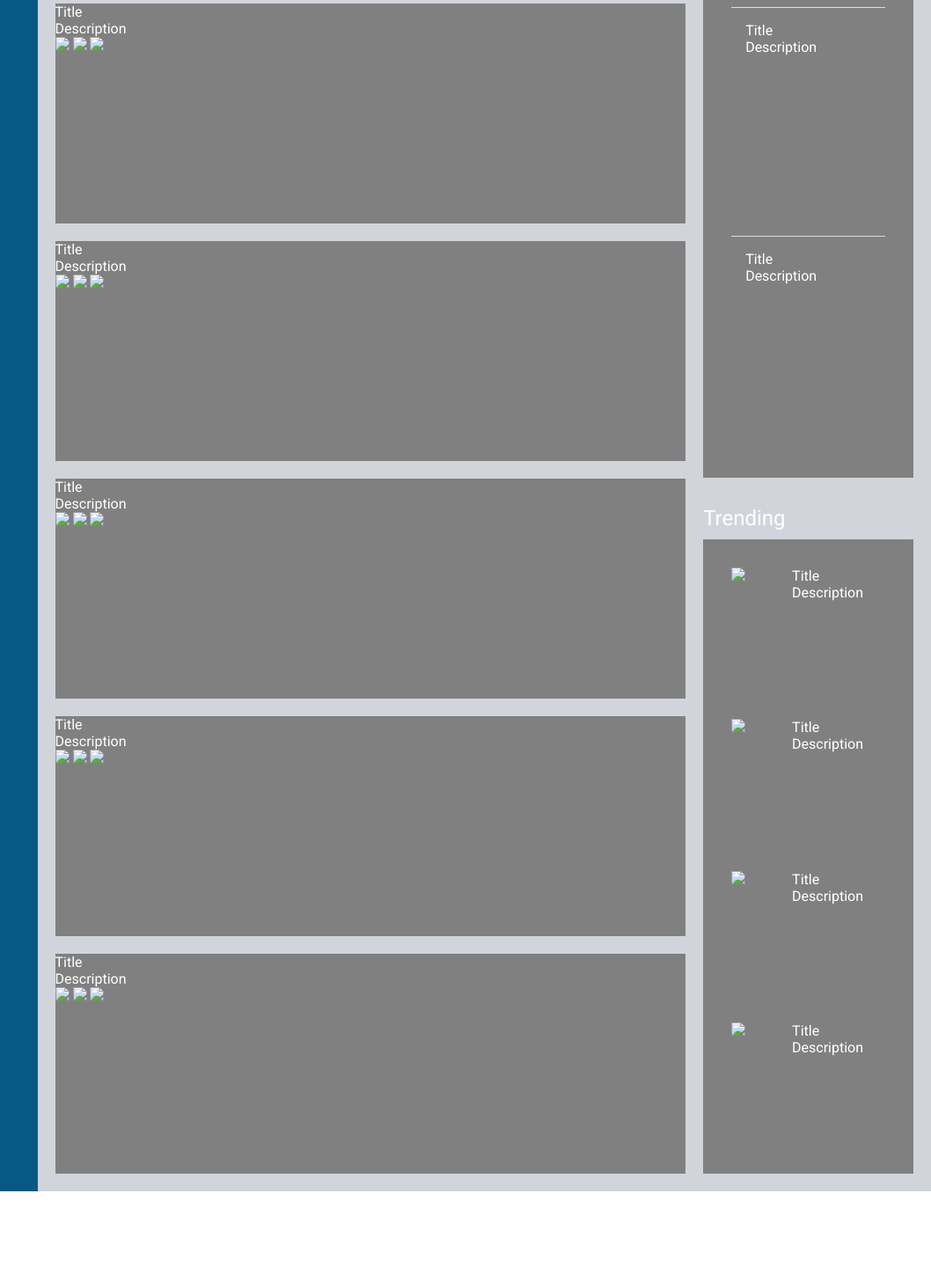
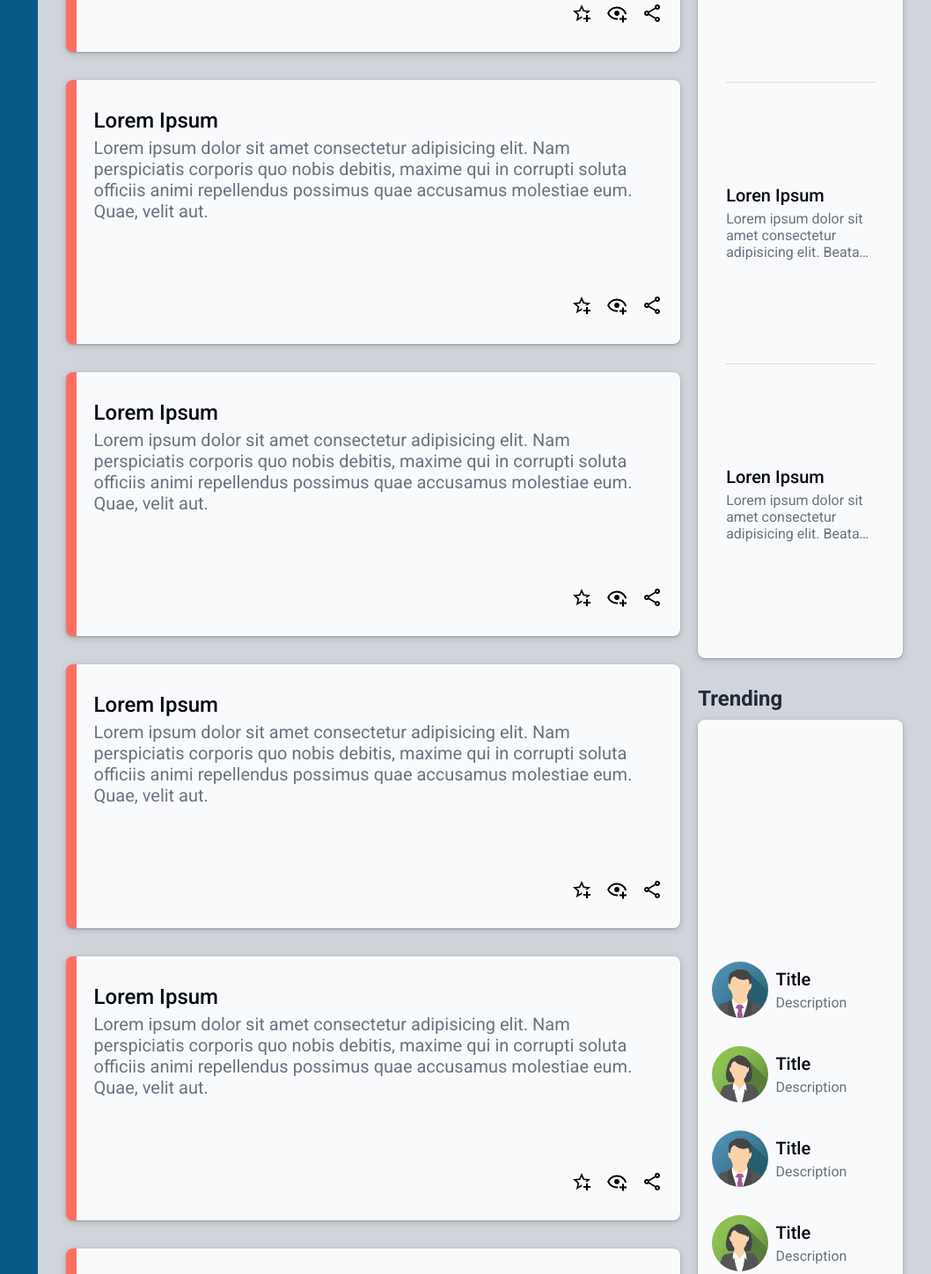
Before and after one commit to karlopintaric/admin-dashboard, a plain HTML site: page index.html in a window 1280 px wide. Shown: the part 540-1988 px from the top of the page at 88% size, without its empty margins (222-1280 px from the left). Before the commit the page ends 1894 px from the top, so only its background shows below. Drawn offline with Linux system fonts and the light colour scheme.

Commit message:
Complete

```diff
--- a/index.html
+++ b/index.html
@@ -45,7 +45,7 @@
         </div>
         <div>
             <img src="static/icons/bell-ring-outline.png" height="32px" width="32px">
-            <img class="avatar" src="static/avatars/img_avatar.png" width="46px" height="46px">
+            <img class="avatar" src="static/avatars/img_avatar.png" width="64px" height="64px">
             <p>Morgan Oakley</p>
         </div>
         <div>
@@ -66,57 +66,81 @@
             <p>Projects</p>
             <div class="projects-list">
                 <div class="card">
-                    <p class="title">Title</p>
-                    <p class="description">Description</p>
+                    <p class="title">
+                        Lorem Ipsum
+                    </p>
+                    <p class="description">
+                        Lorem ipsum dolor sit amet consectetur adipisicing elit. Nam perspiciatis corporis quo nobis debitis, maxime qui in corrupti soluta officiis animi repellendus possimus quae accusamus molestiae eum. Quae, velit aut.
+                    </p>
                     <div class="card-icons">
-                        <img src="#">
-                        <img src="#">
-                        <img src="#">
+                        <img src="static/icons/star-plus-outline.png">
+                        <img src="static/icons/eye-plus-outline.png">
+                        <img src="static/icons/share-variant-outline.png">
                     </div>
                 </div>
                 <div class="card">
-                    <p class="title">Title</p>
-                    <p class="description">Description</p>
+                    <p class="title">
+                        Lorem Ipsum
+                    </p>
+                    <p class="description">
+                        Lorem ipsum dolor sit amet consectetur adipisicing elit. Nam perspiciatis corporis quo nobis debitis, maxime qui in corrupti soluta officiis animi repellendus possimus quae accusamus molestiae eum. Quae, velit aut.
+                    </p>
                     <div class="card-icons">
-                        <img src="#">
-                        <img src="#">
-                        <img src="#">
+                        <img src="static/icons/star-plus-outline.png">
+                        <img src="static/icons/eye-plus-outline.png">
+                        <img src="static/icons/share-variant-outline.png">
                     </div>
                 </div>
                 <div class="card">
-                    <p class="title">Title</p>
-                    <p class="description">Description</p>
+                    <p class="title">
+                        Lorem Ipsum
+                    </p>
+                    <p class="description">
+                        Lorem ipsum dolor sit amet consectetur adipisicing elit. Nam perspiciatis corporis quo nobis debitis, maxime qui in corrupti soluta officiis animi repellendus possimus quae accusamus molestiae eum. Quae, velit aut.
+                    </p>
                     <div class="card-icons">
-                        <img src="#">
-                        <img src="#">
-                        <img src="#">
+                        <img src="static/icons/star-plus-outline.png">
+                        <img src="static/icons/eye-plus-outline.png">
+                        <img src="static/icons/share-variant-outline.png">
                     </div>
                 </div>
                 <div class="card">
-                    <p class="title">Title</p>
-                    <p class="description">Description</p>
+                    <p class="title">
+                        Lorem Ipsum
+                    </p>
+                    <p class="description">
+                        Lorem ipsum dolor sit amet consectetur adipisicing elit. Nam perspiciatis corporis quo nobis debitis, maxime qui in corrupti soluta officiis animi repellendus possimus quae accusamus molestiae eum. Quae, velit aut.
+                    </p>
                     <div class="card-icons">
-                        <img src="#">
-                        <img src="#">
-                        <img src="#">
+                        <img src="static/icons/star-plus-outline.png">
+                        <img src="static/icons/eye-plus-outline.png">
+                        <img src="static/icons/share-variant-outline.png">
                     </div>
                 </div>
                 <div class="card">
-                    <p class="title">Title</p>
-                    <p class="description">Description</p>
+                    <p class="title">
+                        Lorem Ipsum
+                    </p>
+                    <p class="description">
+                        Lorem ipsum dolor sit amet consectetur adipisicing elit. Nam perspiciatis corporis quo nobis debitis, maxime qui in corrupti soluta officiis animi repellendus possimus quae accusamus molestiae eum. Quae, velit aut.
+                    </p>
                     <div class="card-icons">
-                        <img src="#">
-                        <img src="#">
-                        <img src="#">
+                        <img src="static/icons/star-plus-outline.png">
+                        <img src="static/icons/eye-plus-outline.png">
+                        <img src="static/icons/share-variant-outline.png">
                     </div>
                 </div>
                 <div class="card">
-                    <p class="title">Title</p>
-                    <p class="description">Description</p>
+                    <p class="title">
+                        Lorem Ipsum
+                    </p>
+                    <p class="description">
+                        Lorem ipsum dolor sit amet consectetur adipisicing elit. Nam perspiciatis corporis quo nobis debitis, maxime qui in corrupti soluta officiis animi repellendus possimus quae accusamus molestiae eum. Quae, velit aut.
+                    </p>
                     <div class="card-icons">
-                        <img src="#">
-                        <img src="#">
-                        <img src="#">
+                        <img src="static/icons/star-plus-outline.png">
+                        <img src="static/icons/eye-plus-outline.png">
+                        <img src="static/icons/share-variant-outline.png">
                     </div>
                 </div>
             </div>
@@ -125,41 +149,41 @@
             <p>Announcements</p>
             <div class="announcements-container">
                 <div class="announcement">
-                    <p class="title">Title</p>
-                    <p class="description">Description</p>
+                    <p class="title">Loren Ipsum</p>
+                    <p class="description">Lorem ipsum dolor sit amet consectetur adipisicing elit. Beatae omnis odit voluptas vitae vero debitis quia. Laborum soluta sint animi consequatur praesentium, provident incidunt? Vero in praesentium blanditiis ad sequi?</p>
                 </div>
                 <div class="announcement">
-                    <p class="title">Title</p>
-                    <p class="description">Description</p>
+                    <p class="title">Loren Ipsum</p>
+                    <p class="description">Lorem ipsum dolor sit amet consectetur adipisicing elit. Beatae omnis odit voluptas vitae vero debitis quia. Laborum soluta sint animi consequatur praesentium, provident incidunt? Vero in praesentium blanditiis ad sequi?</p>
                 </div>
                 <div class="announcement">
-                    <p class="title">Title</p>
-                    <p class="description">Description</p>
+                    <p class="title">Loren Ipsum</p>
+                    <p class="description">Lorem ipsum dolor sit amet consectetur adipisicing elit. Beatae omnis odit voluptas vitae vero debitis quia. Laborum soluta sint animi consequatur praesentium, provident incidunt? Vero in praesentium blanditiis ad sequi?</p>
                 </div>
             </div>
         </div>
         <div class="trending">
             <p>Trending</p>
             <div class="trending-container">
-                <img src="#">
+                <img class="avatar" src="static/avatars/img_avatar.png" height="64px" width="64px">
                 <div class="user">
-                    <p class="username">Title</p>
-                    <p class="project-name">Description</p>
+                    <p class="title">Title</p>
+                    <p class="description">Description</p>
                 </div>
-                <img src="#">
+                <img class="avatar" src="static/avatars/img_avatar2.png" height="64px" width="64px">
                 <div class="user">
-                    <p class="username">Title</p>
-                    <p class="project-name">Description</p>
+                    <p class="title">Title</p>
+                    <p class="description">Description</p>
                 </div>
-                <img src="#">
+                <img class="avatar" src="static/avatars/img_avatar.png" height="64px" width="64px">
                 <div class="user">
-                    <p class="username">Title</p>
-                    <p class="project-name">Description</p>
+                    <p class="title">Title</p>
+                    <p class="description">Description</p>
                 </div>
-                <img src="#">
+                <img class="avatar" src="static/avatars/img_avatar2.png" height="64px" width="64px">
                 <div class="user">
-                    <p class="username">Title</p>
-                    <p class="project-name">Description</p>
+                    <p class="title">Title</p>
+                    <p class="description">Description</p>
                 </div>
             </div>
         </div>
--- a/styles.css
+++ b/styles.css
@@ -7,6 +7,10 @@
 
 body {
     --background-blue: #075985;
+    --shadow: rgba(60, 64, 67, 0.3) 0px 1px 2px 0px, rgba(60, 64, 67, 0.15) 0px 2px 6px 2px;
+    --background-white: #f9fafb;
+    --border-radius: 8px;
+    --font-black: #030712;
     font-family: "Roboto", sans-serif;
 }
 
@@ -19,11 +23,11 @@ body {
 .header {
     grid-column: 2 / 3;
     grid-row: 1 / 2;
-    background-color: #f9fafb;
+    background-color: var(--background-white);
     display: grid;
     grid-template: 1fr 1fr / 2fr 1fr;
     padding: 0px 64px 16px 64px;
-    box-shadow: rgba(0, 0, 0, 0.24) 0px 3px 8px;
+    box-shadow: var(--shadow);
 }
 
 .header > div {
@@ -37,7 +41,7 @@ body {
 }
 
 .header p {
-    color: #030712;
+    color: var(--font-black);
     font-weight: 600;
     font-size: 1.5rem;
 }
@@ -63,9 +67,10 @@ input[type="search"] {
     background-color: #e5e7eb;
 }
 
-input[type="search"]:focus {
+input[type="search"]:focus,
+input[type="search"]:hover {
     outline: none;
-    box-shadow: rgba(0, 0, 0, 0.02) 0px 1px 3px 0px, rgba(27, 31, 35, 0.15) 0px 0px 0px 1px;
+    box-shadow: var(--shadow);
 }
 
 button[type="button"] {
@@ -76,6 +81,10 @@ button[type="button"] {
     border: none;
     font-size: 1rem;
     font-weight: 700;
+}
+
+button[type="button"]:hover {
+    background-color: #0369a1;
 }
 
 .avatar {
@@ -104,6 +113,10 @@ button[type="button"] {
     align-items: center;
 }
 
+.sidebar > div:not(.top) > div:hover {
+    transform: scale(1.1);
+}
+
 
 .main-content {
     display: grid;
@@ -112,12 +125,14 @@ button[type="button"] {
     grid-template-rows: 1fr 1fr;
     background-color: #d1d5db;
     gap: 20px;
-    padding: 20px;
+    padding: 45px 32px;
 }
 
 .main-content > div > p {
     font-size: 1.5rem;
     margin-bottom: 10px;
+    color: #1f2937;
+    font-weight: 600;
 }
 
 .projects {
@@ -141,39 +156,87 @@ button[type="button"] {
 .projects-list {
     display: grid;
     grid-template-columns: repeat(auto-fit, minmax(500px, 1fr));
-    gap: 20px;
+    gap: 32px;
     align-items: end;
 }
 
 .card {
-    height: 250px;
-    background-color: gray;
+    height: 300px;
+    background-color: var(--background-white);
+    border-radius: var(--border-radius);
+    border-left: 12px solid #FF6F61;
+    box-shadow: var(--shadow);
+    padding: 32px 20px;
+    display: flex;
+    flex-direction: column;
+}
+
+.card .description {
+    flex: 1;
+}
+
+.card-icons {
+    align-self: flex-end;
+    justify-self: flex-end;
+    display: flex;
+    gap: 16px;
+}
+
+.card-icons img:hover {
+    background-color: gainsboro;
+    border-radius: 50%;
+    cursor: pointer;
+}
+
+.card:hover {
+    transform: translateY(-3px)
 }
 
 .announcements-container {
-    background-color: gray;
+    background-color: var(--background-white);
     height: 100%;
+    padding: 16px 32px 16px 32px;
+    border-radius: var(--border-radius);
+    box-shadow: var(--shadow);
     display: flex;
+    justify-content: space-between;
     flex-direction: column;
-    padding: 16px 32px 16px 32px;
 }
 
 .announcement {
+    height: 125px;
+    display: flex;
     flex: 1;
-    padding: 16px;
+    flex-direction: column;
+    justify-content: center;
 }
 
-.announcement:not(:last-child) {
-    border-bottom: 1px solid gainsboro;
+.announcement p {
+    -webkit-box-orient: vertical;
+    display: -webkit-box;
+    -webkit-line-clamp: 3;
+    overflow: hidden;
+    text-overflow: ellipsis;
+    white-space: normal;
+}
+
+
+.announcement:not(:first-child) {
+    border-top: 1px solid gainsboro;
 }
 
 .trending-container {
-    background-color: gray;
+    background-color: var(--background-white);
     display: grid;
     grid-template-columns: 1fr 2fr;
-    gap: 32px 16px;
-    padding: 32px;
+    gap: 32px 8px;
+    padding: 16px;
     flex: 1;
+    border-radius: var(--border-radius);
+    box-shadow: var(--shadow);
+    place-content: center;
+    place-items: center;
+
 }
 
 .top svg {
@@ -181,3 +244,35 @@ button[type="button"] {
     height: 40px;
     width: 40px;
 }
+
+.description {
+    color: #6b7280;
+    font-size: 1.25rem;
+    font-weight: 400;
+}
+
+.title {
+    color: var(--font-black);
+    font-size: 1.5rem;
+    font-weight: 500;
+    margin-bottom: 5px;
+}
+
+.user {
+    justify-self: start;
+}
+
+.trending-container .title,
+.announcements-container .title {
+    font-size: 1.25rem;
+}
+
+.trending-container .description,
+.announcements-container .description {
+    font-size: 1rem;
+}
+
+.announcements-container > div:hover {
+    background-color: #f3f4f6;
+    border-radius: var(--border-radius);
+}
```
Also changed, not shown: static/icons/eye-plus-outline.png (added), static/icons/share-variant-outline.png (added), static/icons/star-plus-outline.png (added).
